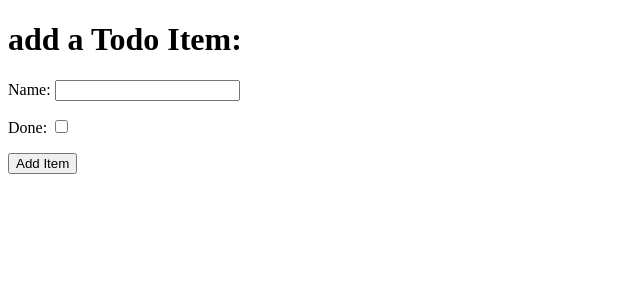
After one commit to Arminas19/hello_Django, a Django app: page /add in a window 1280 px wide. The commit adds this page. Shown: the top 300 px of the page, without its empty margins (0-640 px from the left). Run offline with Django 3.2, Linux system fonts and the light colour scheme.

Commit message:
Added a form where the user can add new task to the template

```diff
--- a/django_todo/urls.py
+++ b/django_todo/urls.py
@@ -15,9 +15,10 @@ Including another URLconf
 """
 from django.contrib import admin
 from django.urls import path
-from todo.views import get_todo_list
+from todo.views import get_todo_list, add_item
 
 urlpatterns = [
     path('admin/', admin.site.urls),
-    path('', get_todo_list, name='get_todo_list')
+    path('', get_todo_list, name='get_todo_list'),
+    path('add', add_item, name='add')
 ]
--- a/todo/models.py
+++ b/todo/models.py
@@ -1,6 +1,8 @@
 from django.db import models
 
 # Create your models here.
+
+
 class Item(models.Model):
     name = models.CharField(max_length=50, null=False, blank=False)
     done = models.BooleanField(default=False, null=False, blank=False)
--- /dev/null
+++ b/todo/templates/todo/add_item.html
@@ -0,0 +1,36 @@
+<!DOCTYPE html>
+<html lang="en">
+
+<head>
+    <meta charset="UTF-8">
+    <meta http-equiv="X-UA-Compatible" content="IE=edge">
+    <meta name="viewport" content="width=device-width, initial-scale=1.0">
+    <title>Document</title>
+</head>
+
+<body>
+    <h1> add a Todo Item: </h1>
+    <form method="post" action="add">
+        {% csrf_token %}
+        <div>
+            <p>
+                <label for="id_name">Name: </label>
+                <input type="text" id="id_name" name="item_name" />
+            </p>
+        </div>
+        <div>
+            <p>
+                <label for="id_done">Done: </label>
+                <input type="checkbox" id="id_done" name="done" />
+            </p>
+        </div>
+        <div>
+            <p>
+            <button type="submit">Add Item </button>
+            </p>
+        </div>
+    </form>
+
+</body>
+
+</html>
--- a/todo/views.py
+++ b/todo/views.py
@@ -1,5 +1,20 @@
-from django.shortcuts import render
+from django.shortcuts import render, redirect
+from .models import Item
+# Create your views here.
 
-# Create your views here.
+
 def get_todo_list(request):
-    return render(request, 'todo/todo_list.html')
+    items = Item.objects.all()
+    context = {
+        'items': items
+    }
+    return render(request, 'todo/todo_list.html', context)
+
+def add_item(request):
+    if request.method == "POST":
+        name = request.POST.get("item_name")
+        done = 'done' in request.POST
+        Item.objects.create(name=name, done=done)
+
+        return redirect("get_todo_list")
+    return render(request, 'todo/add_item.html')
```
Also changed, not shown: todo/templates/todo/todo_list.html (+20 -0 lines), db.sqlite3, todo/admin.py (line endings or trailing spaces).
